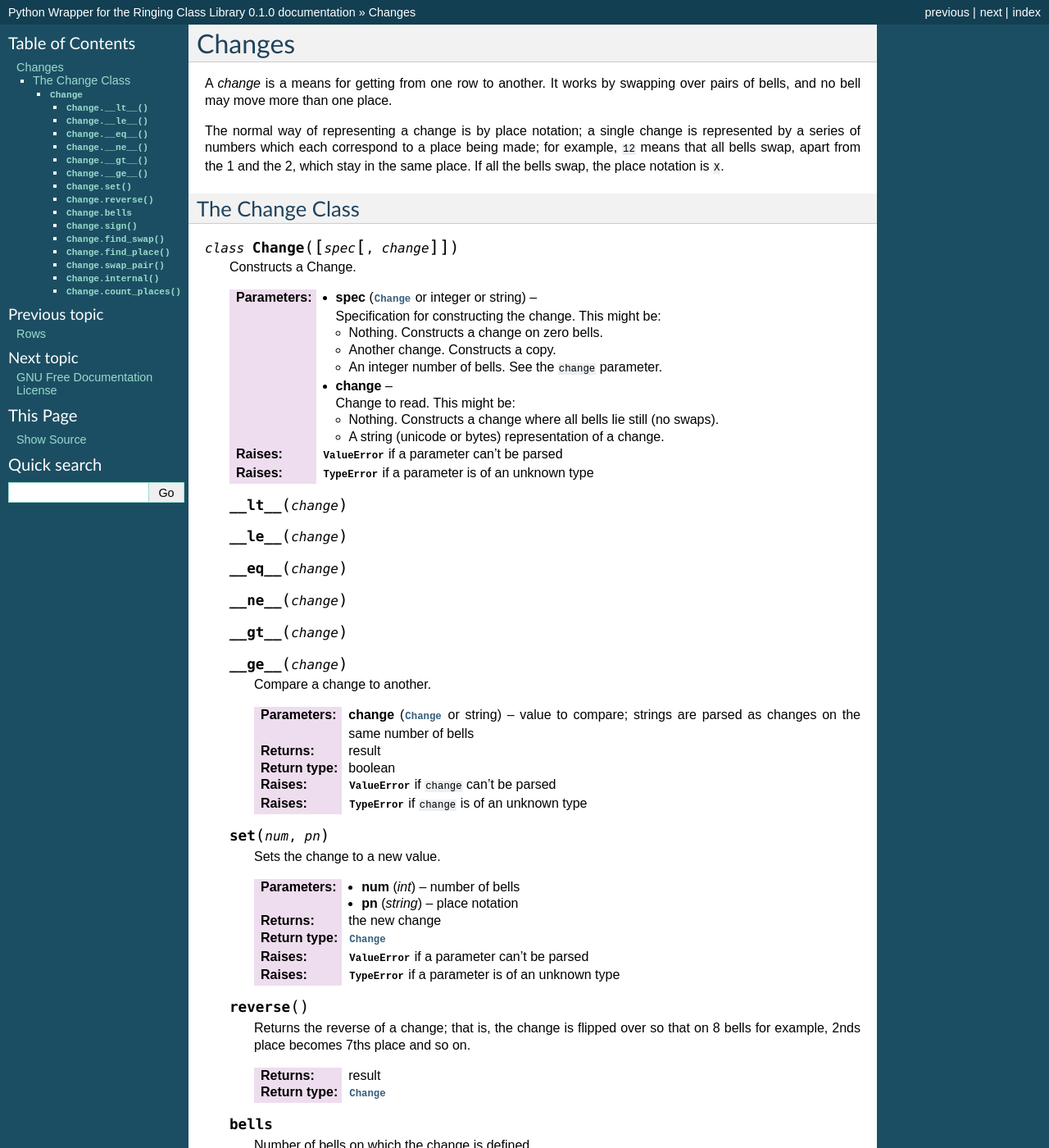
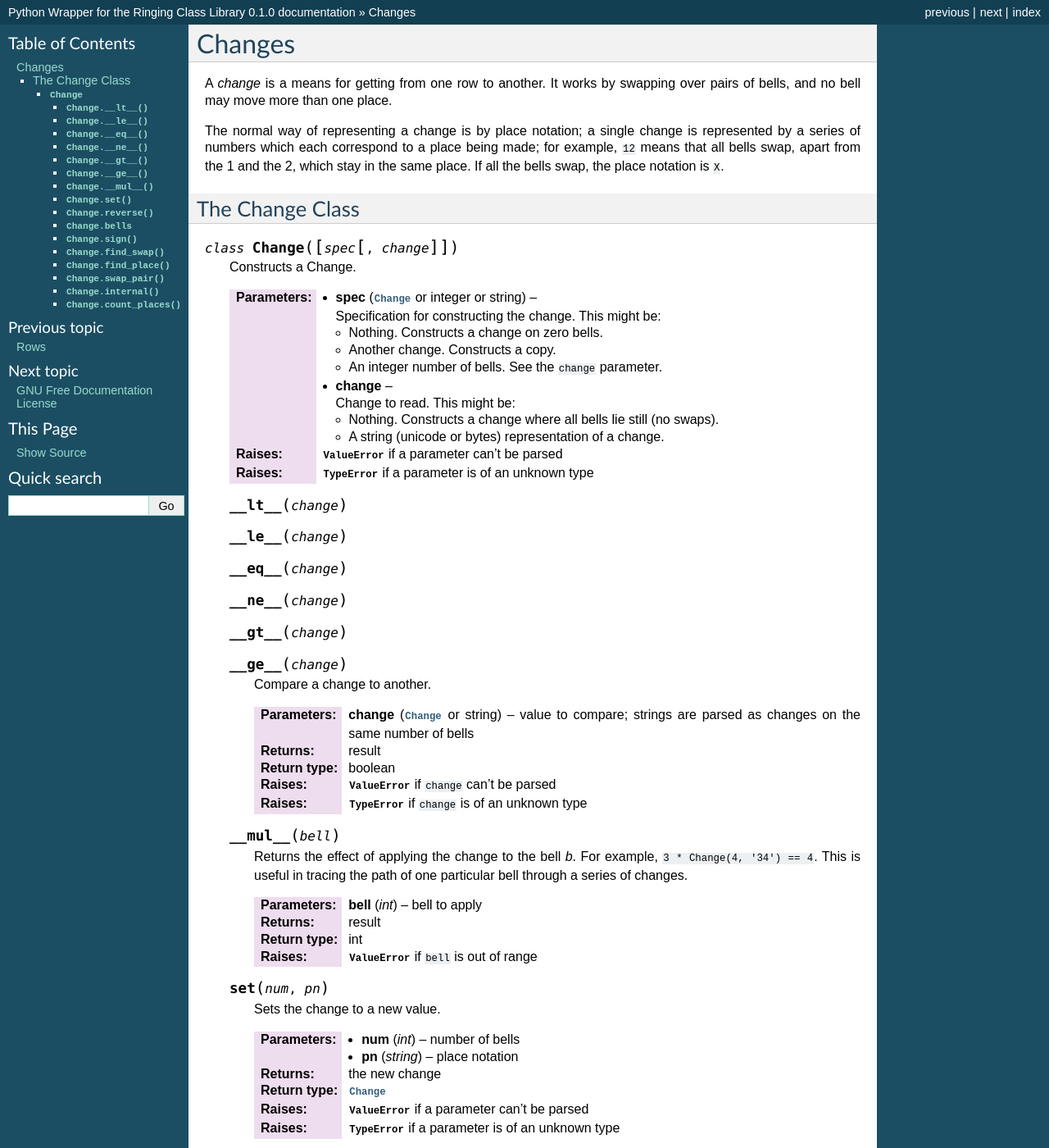
Before and after one commit to ringing-lib/ringing-lib-python, a Sphinx documentation site: the page built from docs/source/classes/change.rst, in a window 1280 px wide and 1400 px high. Shown: the whole window at 82% size. Built offline with Sphinx 7.4.7, drawn with Linux system fonts in a browser that asks for light colours.

Commit message:
Implemented multiplication of bells by changes

```diff
--- a/docs/source/classes/change.rst
+++ b/docs/source/classes/change.rst
@@ -47,6 +47,17 @@ The Change Class
       :rtype: boolean
       :raises: :exc:`ValueError` if ``change`` can't be parsed
       :raises: :exc:`TypeError` if ``change`` is of an unknown type
+
+   .. method:: __mul__(bell)
+
+      Returns the effect of applying the change to the bell *b*\ . For example,
+      ``3 * Change(4, '34') == 4``. This is useful in tracing the path of one
+      particular bell through a series of changes.
+
+      :param int bell: bell to apply
+      :return: result
+      :rtype: int
+      :raises: :exc:`ValueError` if ``bell`` is out of range
 
    .. method:: set(num, pn)
 
```
Also changed, not shown: 4 other files.
